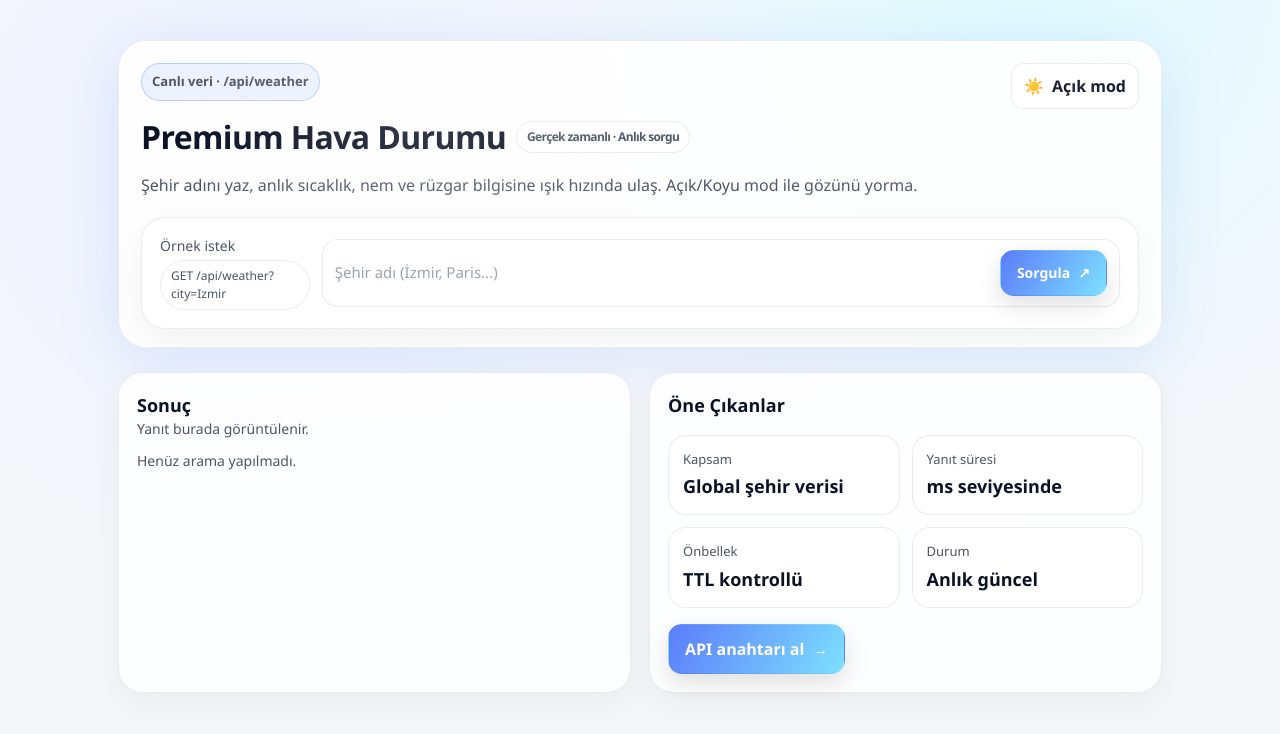
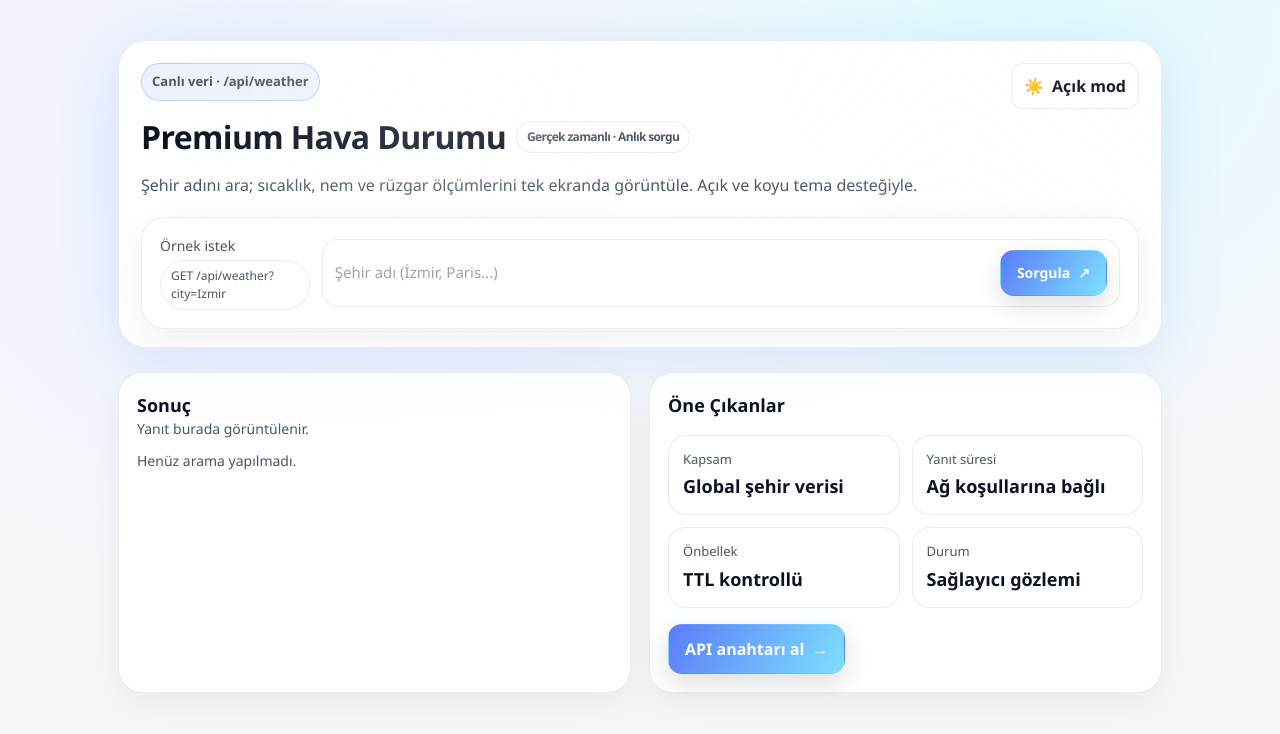
Before and after one commit to akifkeklik/weather-forecast-app, a Next.js app: page / in a window 1280 px wide. Shown: the top 734 px of the page. Built offline with nearby package versions, Linux system fonts and the light colour scheme.

Commit message:
Replace unverified performance and freshness claims

```diff
--- a/app/page.tsx
+++ b/app/page.tsx
@@ -24,7 +24,7 @@ export default function Page() {
                 </span>
               </h1>
               <p className="muted-text">
-                Şehir adını yaz, anlık sıcaklık, nem ve rüzgar bilgisine ışık hızında ulaş. Açık/Koyu mod ile gözünü yorma.
+                Şehir adını ara; sıcaklık, nem ve rüzgar ölçümlerini tek ekranda görüntüle. Açık ve koyu tema desteğiyle.
               </p>
             </div>
             <ThemeToggle />
@@ -63,7 +63,7 @@ export default function Page() {
               </div>
               <div className="metric-chip">
                 <span className="label">Yanıt süresi</span>
-                <span className="value">ms seviyesinde</span>
+                <span className="value">Ağ koşullarına bağlı</span>
               </div>
               <div className="metric-chip">
                 <span className="label">Önbellek</span>
@@ -71,7 +71,7 @@ export default function Page() {
               </div>
               <div className="metric-chip">
                 <span className="label">Durum</span>
-                <span className="value">Anlık güncel</span>
+                <span className="value">Sağlayıcı gözlemi</span>
               </div>
             </div>
             <a className="primary-button" href="https://home.openweathermap.org/" target="_blank" rel="noreferrer">
```
